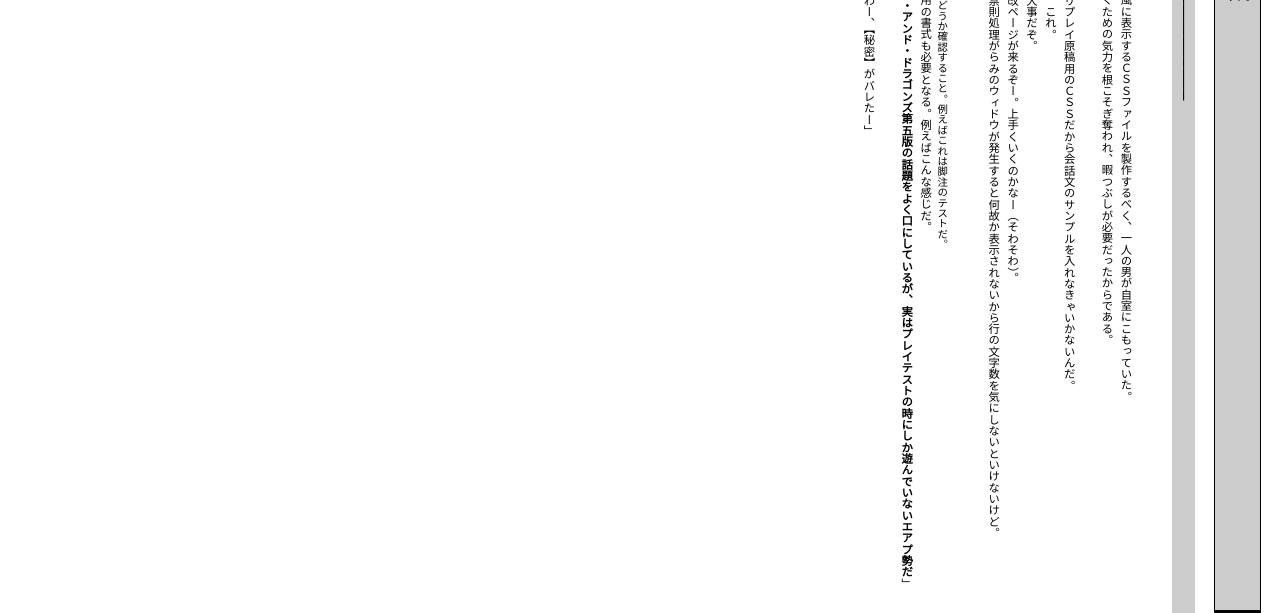
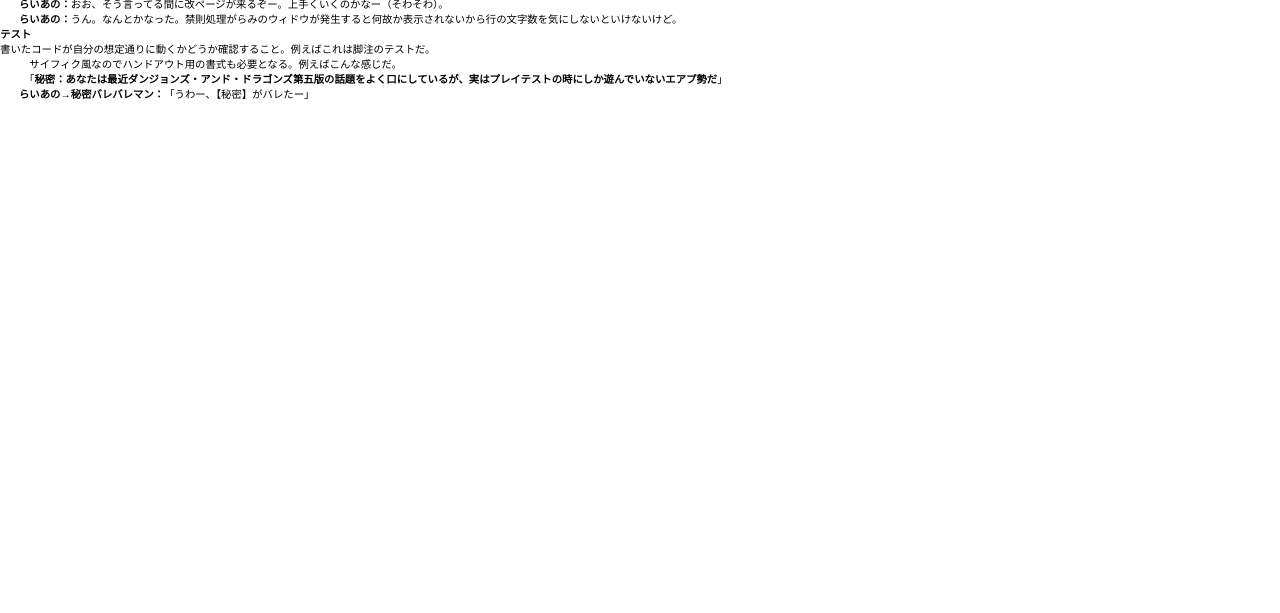
Before and after one commit to liarnose/book_tnm, a website: page book.html in a window 1280 px wide. Shown: the part 187-800 px from the top of the page. Drawn offline with Linux system fonts and the light colour scheme; a web font is replaced by a local one.

Commit message:
B5サイズ化

```diff
--- a/css/page.css
+++ b/css/page.css
@@ -6,16 +6,16 @@
 
 /* @page内で使えないのでメモ用に定数を書いてあるだけ
 :root {
-  --page-width: 108mm;
-  --page-height: 174mm;
+  --page-width: 182mm;
+  --page-height: 257mm;
 
   --cuttingMargin: 3mm;
 
-  --page-margin-top: 15mm;
-  --page-margin-bottom: 15mm;
-  --page-margin-inside: 15mm;
-  --page-margin-outside: 10mm;
-  --page-margin-sides: 12.5mm;
+  --page-margin-top: 20mm;
+  --page-margin-bottom: 20mm;
+  --page-margin-inside: 20mm;
+  --page-margin-outside: 17mm;
+  --page-margin-sides: 18.5mm;
 }
 */
 
@@ -62,17 +62,17 @@
    ---------------------------------------- */
 html {
   font-family: 'mincho';
-  font-size: 3mm;
-  line-height: 5mm;
+  font-size: 2.75mm;
+  line-height: 4mm;
   vertical-align: middle;
 
-  writing-mode: vertical-rl;
+  writing-mode: horizontal-tb;
   orphans: 1;
   widows: 1;
 }
 
 @page{
-  size: 114mm 180mm;
+  size: 188mm 263mm;
 
   counter-increment: page;
 }
@@ -128,20 +128,20 @@ html {
 
   @-epubx-page-master {
     @-epubx-partition  {
-    	-epub-writing-mode: vertical-rl;
-      top: 18mm;
-      left: 15.5mm;
-      right: 15.5mm;
-      bottom: 48mm;
+    	-epub-writing-mode: horizontal-tb;
+      top: 20mm;
+      left: 52mm;
+      right: 20mm;
+      bottom: 20mm;
       overflow: visible;
       -epubx-flow-from: body;
     }
     @-epubx-partition {
-    	-epub-writing-mode: vertical-rl;
-      top: 138mm;
-      left: 15.5mm;
-      right: 15.5mm;
-      bottom: 18mm;
+    	-epub-writing-mode: horizontal-tb;
+      top: 20mm;
+      left: 18mm;
+      width: 28mm;
+      bottom: 20mm;
       -epubx-flow-from: sidenote;
     }
     @-epubx-partition {
```
